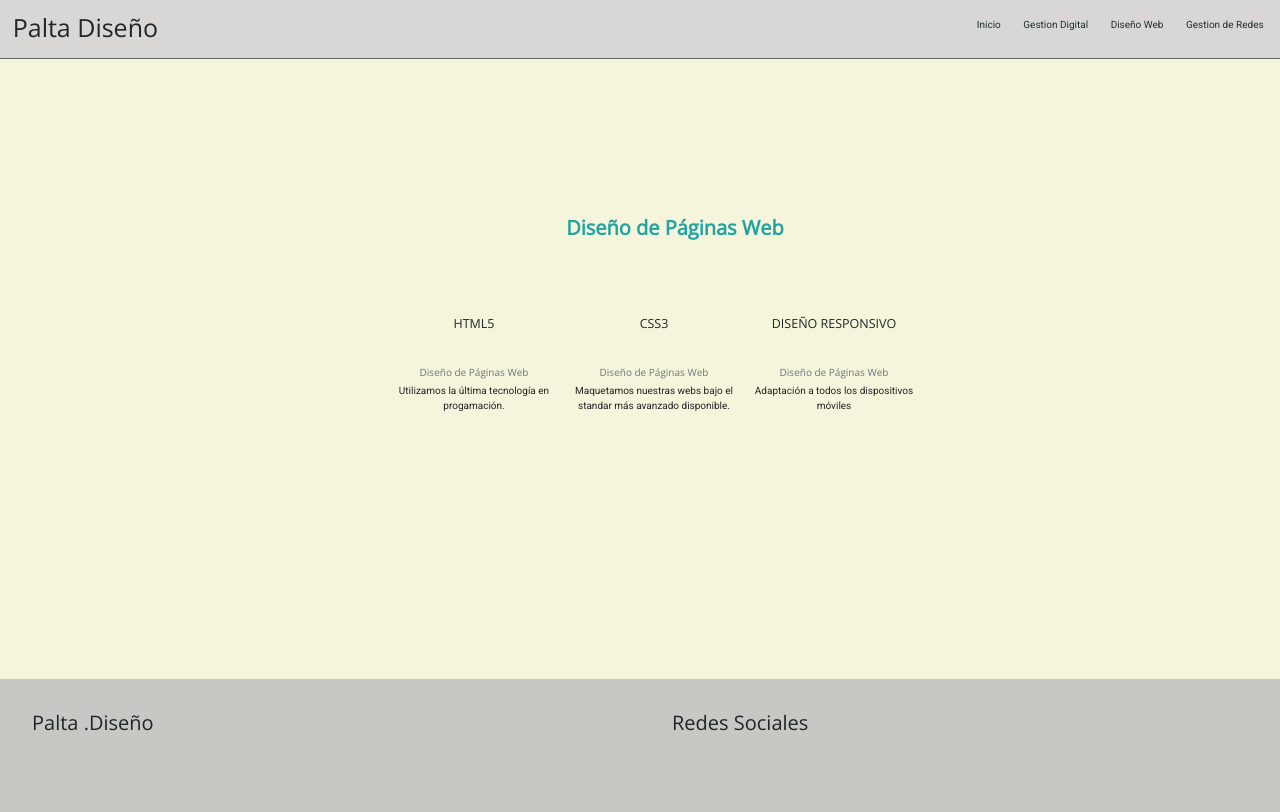
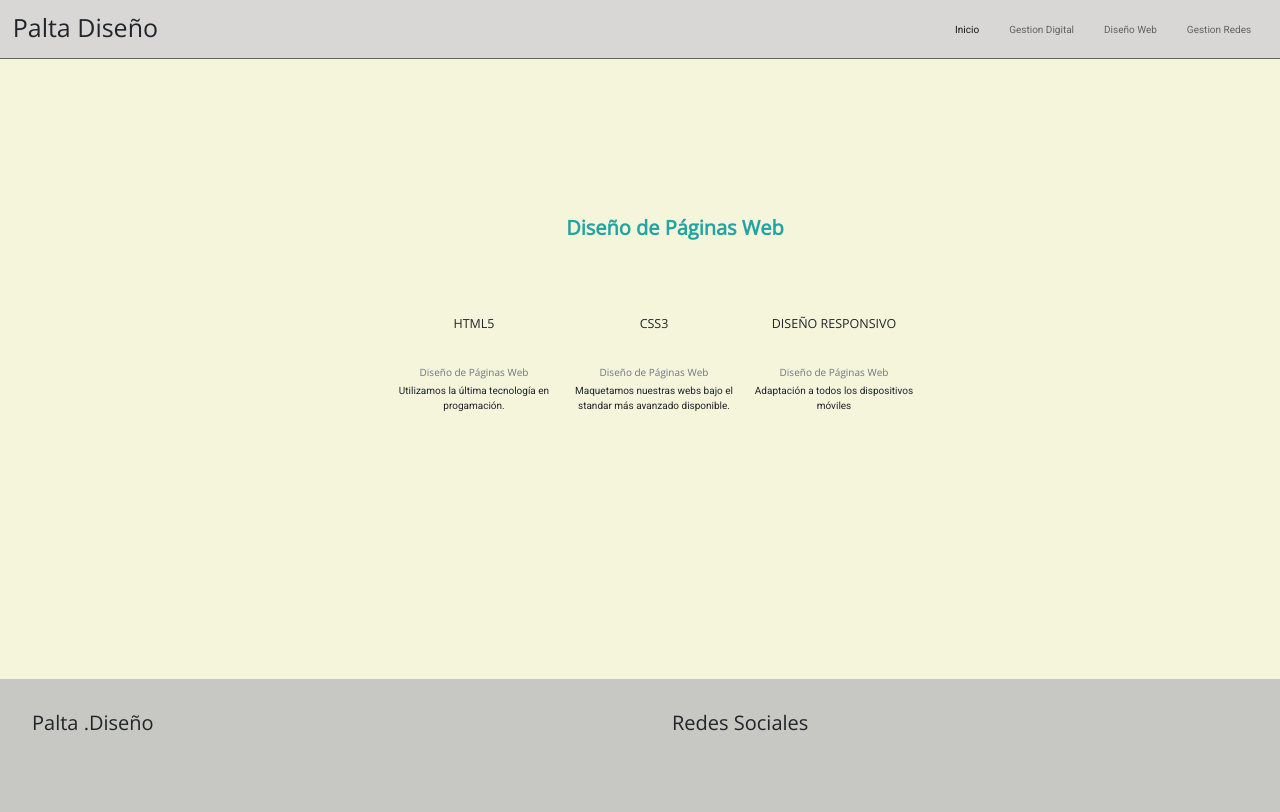
Before and after one commit to othoNUK/DesarrolloWeb, a plain HTML site: page paginas/dweb.html in a window 1280 px wide. Shown: the top 812 px of the page. Drawn offline with nearby package versions, Linux system fonts and the light colour scheme.

Commit message:
agregue Nav c/Boostrap

```diff
--- a/paginas/dweb.html
+++ b/paginas/dweb.html
@@ -10,10 +10,12 @@
     <!--Google Fount-->
     <link rel="preconnect" href="https://fonts.googleapis.com">
     <link rel="preconnect" href="https://fonts.gstatic.com" crossorigin>
-    <link href="https://fonts.googleapis.com/css2?family=Open+Sans:wght@300;400&family=Roboto:wght@100;300;400&display=swap"
+    <link
+        href="https://fonts.googleapis.com/css2?family=Open+Sans:wght@300;400&family=Roboto:wght@100;300;400&display=swap"
         rel="stylesheet">
     <!--BOOSTRAP-->
-    <link href="https://cdn.jsdelivr.net/npm/bootstrap@5.1.3/dist/css/bootstrap.min.css" rel="stylesheet" integrity="sha384-1BmE4kWBq78iYhFldvKuhfTAU6auU8tT94WrHftjDbrCEXSU1oBoqyl2QvZ6jIW3" crossorigin="anonymous">
+    <link href="https://cdn.jsdelivr.net/npm/bootstrap@5.1.3/dist/css/bootstrap.min.css" rel="stylesheet"
+        integrity="sha384-1BmE4kWBq78iYhFldvKuhfTAU6auU8tT94WrHftjDbrCEXSU1oBoqyl2QvZ6jIW3" crossorigin="anonymous">
     <!--Mi Css-->
     <link rel="stylesheet" href="../style/estilos.css">
     <title>Palta .Diseño</title>
@@ -23,21 +25,30 @@
     <div class="containerPalta">
         <header class="header">
             <h1>Palta Diseño</h1>
-            <nav>
-                <!--LISTA DESORDENADA-->
-                <ul>
-                    <li><a href="../index.html">Inicio</a></li>
-                    <li><a href="./gdigital.html">Gestion Digital</a></li>
-                    <li><a href="#">Diseño Web</a></li>
-                    <li><a href="./servicios.html">Gestion de Redes</a></li>
+            <nav class="navbar navbar-expand-lg navbar-light">
+                <div class="container-fluid">
+                    <button class="navbar-toggler" type="button" data-bs-toggle="collapse"
+                        data-bs-target="#navbarTogglerDemo01" aria-controls="navbarTogglerDemo01" aria-expanded="false"
+                        aria-label="Toggle navigation">
+                        <span class="navbar-toggler-icon"></span>
+                    </button>
+                    <div class="collapse navbar-collapse" id="navbarTogglerDemo01">
+                        <ul class="navbar-nav me-auto mb-2 mb-lg-0">
+                            <li class="nav-item"><a class="nav-link active" aria-current="page"
+                                    href="../index.html">Inicio</a></li>
+                            <li class="nav-item"><a class="nav-link" href="./gdigital.html">Gestion Digital</a></li>
+                            <li class="nav-item"><a class="nav-link" href="#">Diseño Web</a></li>
+                            <li class="nav-item"><a class="nav-link" href="./servicios.html">Gestion Redes</a></li>
                         </ul>
+                    </div>
+                </div>
             </nav>
         </header>
-        <div  class="dweb">
+        <div class="dweb">
             <h2>Diseño de Páginas Web</h2>
             <div class="dwebFlex">
                 <div class="cardWeb"">
-                <div class="card-body">
+                <div class=" card-body">
                     <h5 class="card-h5">HTML5</h5>
                     <h6 class="card-subtitle mb-2 text-muted">Diseño de Páginas Web</h6>
                     <p class="card-text">Utilizamos la última tecnología en progamación.</p>
@@ -59,24 +70,6 @@
             </div>
         </div>
     </div>
-        <!-- <div class="dweb">
-            <h2>Diseño de Páginas Web</h2>
-            <!--TABLA DE SERVICIOS-->
-            <!-- <div class="dwebFlex">
-                <div class="dwebItems">
-                    <h6>HTML5</h6>
-                    <p>Utilizamos la última tecnología en progamación.</p>
-                </div>
-                <div class="dwebItems">
-                    <h6>CSS3</h6>
-                    <p>Maquetamos nuestras webs bajo el standar más avanzado disponible.</p>
-                </div>
-                <div class="dwebItems">
-                    <h6>DISEÑO RESPONSIVO</h6>
-                    <p>Adaptación a todos los dispositivos móviles</p>
-                </div>
-            </div>
-        </div> -->
     <footer class="footer">
         <!--Footer Derecha-->
         <div class="fderecha">
@@ -95,6 +88,9 @@
         </div>
     </footer>
     </div>
-    <script src="https://cdn.jsdelivr.net/npm/bootstrap@5.1.3/dist/js/bootstrap.bundle.min.js" integrity="sha384-ka7Sk0Gln4gmtz2MlQnikT1wXgYsOg+OMhuP+IlRH9sENBO0LRn5q+8nbTov4+1p" crossorigin="anonymous"></script>
+    <script src="https://cdn.jsdelivr.net/npm/bootstrap@5.1.3/dist/js/bootstrap.bundle.min.js"
+        integrity="sha384-ka7Sk0Gln4gmtz2MlQnikT1wXgYsOg+OMhuP+IlRH9sENBO0LRn5q+8nbTov4+1p" crossorigin="anonymous">
+    </script>
 </body>
+
 </html>
```
Also changed, not shown: index.html (+15 -9 lines), paginas/gdigital.html (+15 -9 lines), paginas/servicios.html (+15 -9 lines). Lines whose indentation alone changed are shown as unchanged.
